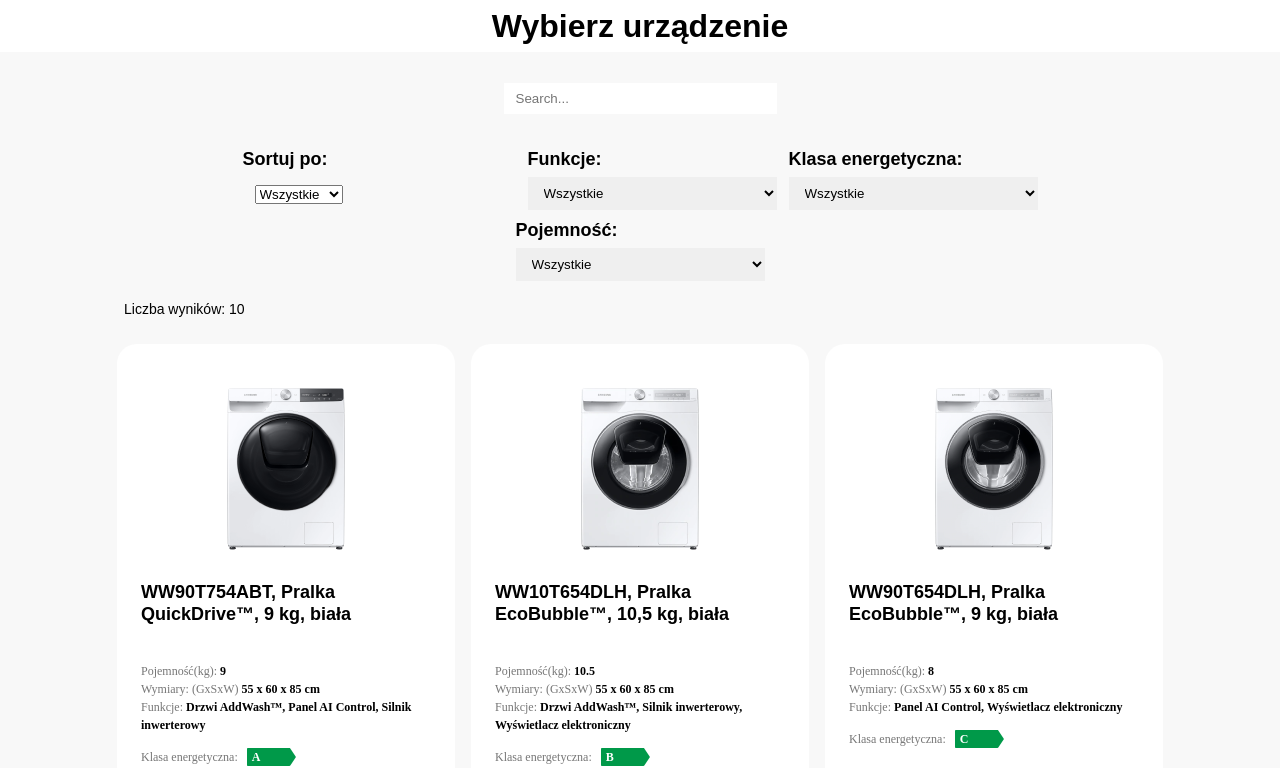
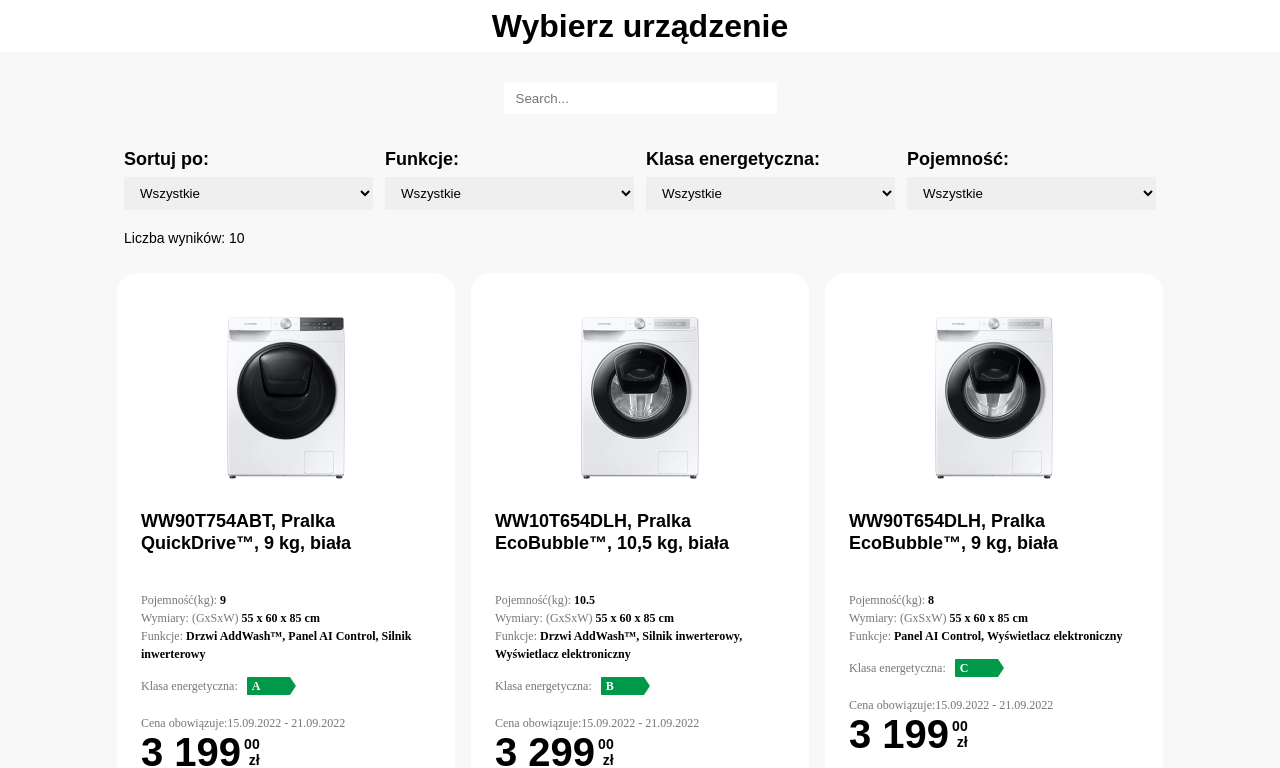
Before and after one commit to PluTT0/dev_task, a React (Create React App) app: page / in a window 1280 px wide. Shown: the top 768 px of the page. Built offline with nearby package versions, Linux system fonts and the light colour scheme.

Commit message:
create sort function

```diff
--- a/src/components/Filter.jsx
+++ b/src/components/Filter.jsx
@@ -57,13 +57,11 @@ const Filter = ({setFilterProducts, products}) => {
       <ul className="filter-inputs">
         <li>
           <p className='filter_title'><b>Sortuj po:</b></p>
-          <div  className="filter-dropdown" >
-            <select value={category} name="category" onChange={chageFilter}>
+            <select className="filter-dropdown" value={category} name="category" onChange={chageFilter}>
               <option value="all">Wszystkie</option>
               <option value="price">Cena</option>
               <option value="copacity">Pojemnosc</option>
             </select>
-          </div>
         </li>
         <li>
           <p className='filter_title'><b>Funkcje:</b></p>
```
